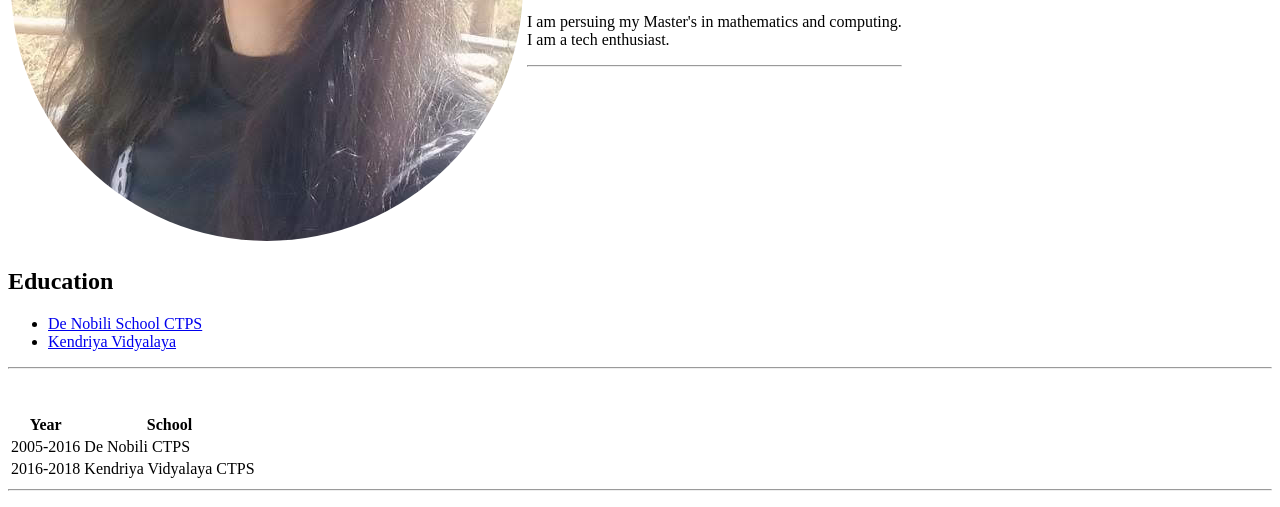
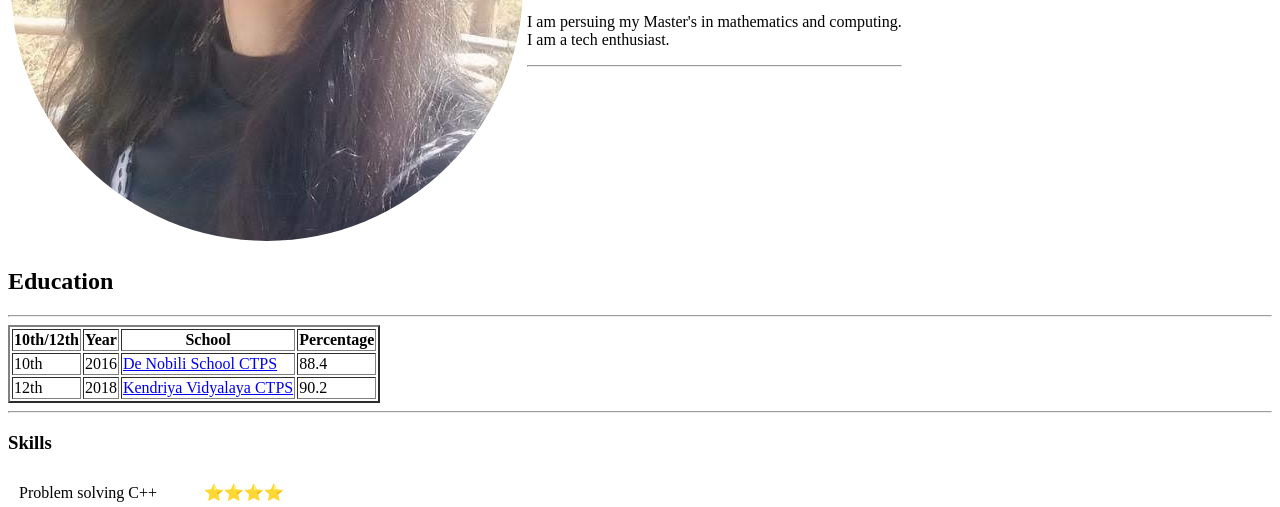
Before and after one commit to Vanshika9912/cv, a plain HTML site: page index.html in a window 1280 px wide. Shown: the part 282-789 px from the top of the page. Drawn offline with Linux system fonts and the light colour scheme.

Commit message:
Update index.html

```diff
--- a/index.html
+++ b/index.html
@@ -5,7 +5,7 @@
     <meta charset="UTF-8">
     <meta http-equiv="X-UA-Compatible" content="IE=edge">
     <meta name="viewport" content="width=device-width, initial-scale=1.0">
-    <title>Vanshika's personal site</title>
+    <title> Vanshika's personal site</title>
 </head>
 <body>
     <table>
@@ -22,36 +22,37 @@
 
 
     <h2>Education</h2>
-    <ul>
-        <li> <a href="http://denobilictps.in/"> De Nobili School CTPS</a></li>
-        <li><a href="https://www.schoolmykids.com/school/kendriya-vidyalaya-chandrapuractps-chandrapura-bokaro-jharkhand-s10014599"> Kendriya Vidyalaya </a></li>
-    </ul>
+
     <hr>
 
-    <table >
+    <table border="2">
         <thead>
-            <tr>
-
-                <th>Year</th>
-                <th>School</th>
-            </tr>
-
+            <th>10th/12th</th>
+            <th>Year  </th>
+            <th>School  </th>
+            <th>Percentage  </th>
         </thead>
-        <br>
         <tbody>
             <tr>
-                <td>2005-2016</td>
-                <td>De Nobili CTPS</td>
+                <td>10th  </td>
+                <td>2016  </td>
+                <td><a href="http://denobilictps.in/">De Nobili School CTPS  </a></td>
+                <td>88.4  </td>
             </tr>
-            <br>
             <tr>
-                <td>2016-2018</td>
-                <td>Kendriya Vidyalaya CTPS</td>
+                <td>12th  </td>
+                <td>2018  </td>
+                <td><a href="https://www.schoolmykids.com/school/kendriya-vidyalaya-chandrapuractps-chandrapura-bokaro-jharkhand-s10014599">Kendriya Vidyalaya CTPS </a></td>
+                <td>90.2  </td>
             </tr>
 
         </tbody>
+    </table>
 
-    </table>
+
+
+
+
     <hr>
     <h3>Skills</h3>
 
```
